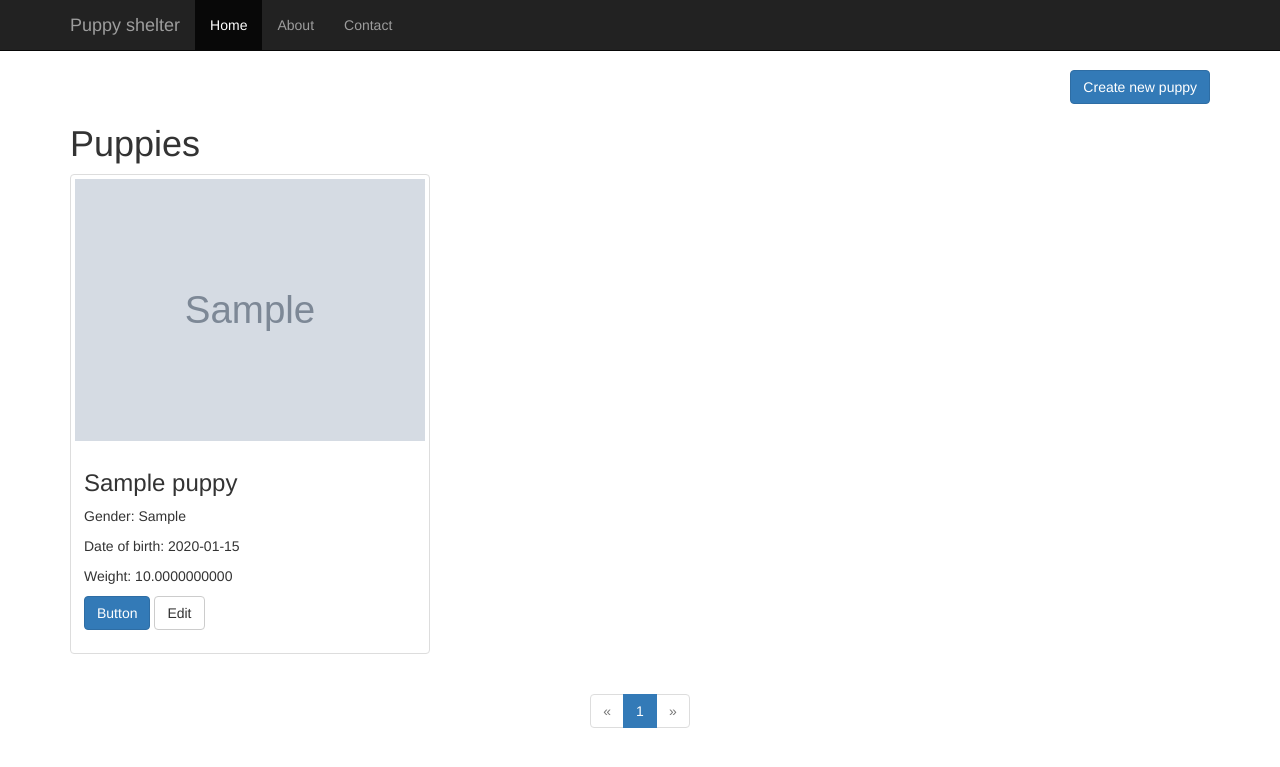
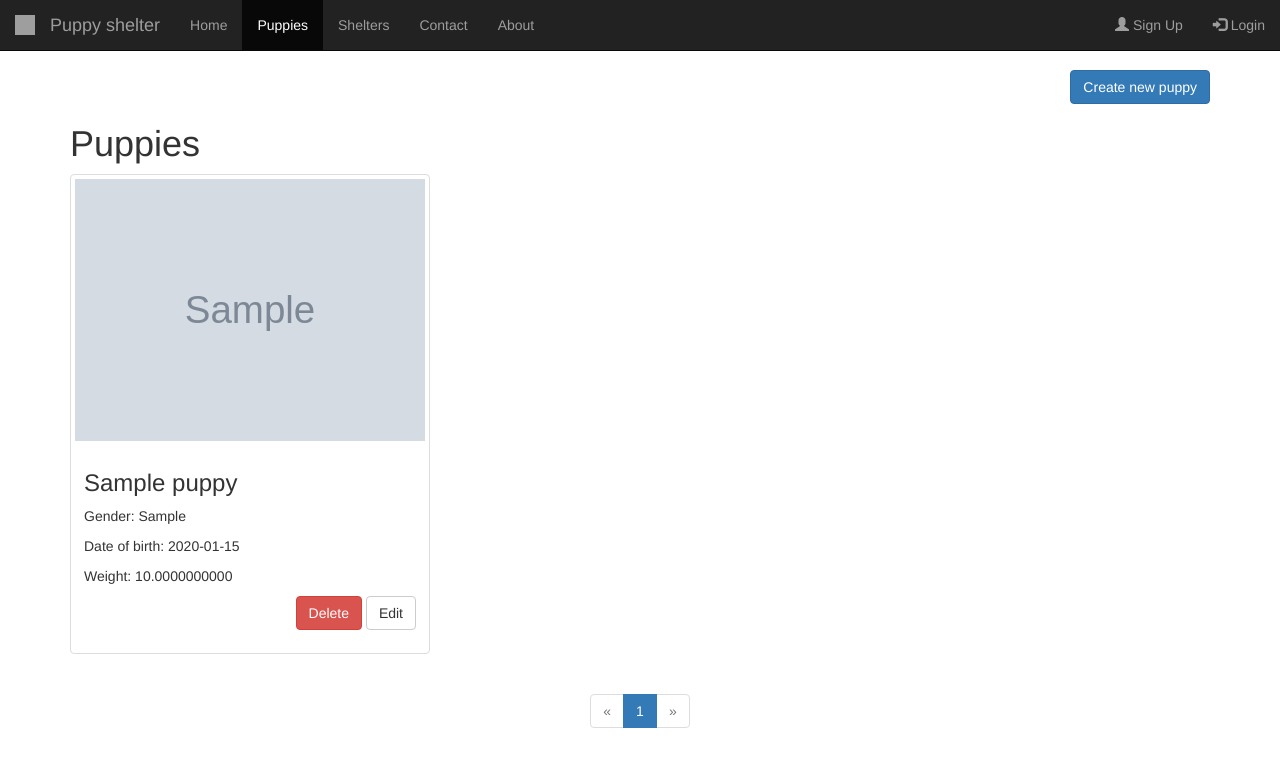
Before and after one commit to iraquitan/udacity-fsnd-puppy-shelter, a Flask app: page /puppies in a window 1280 px wide. Shown: the top 767 px of the page. Run offline with Flask 2, Linux system fonts and the light colour scheme; tables that the repository leaves empty hold one stand-in row (values such as "Sample post"); grey boxes marked "Sample" are stand-in pictures; some libraries are stand-ins or nearby versions; grey boxes are pictures that could not be loaded.

Commit message:
fix: Now extends from base.html and minor template changes

```diff
--- a/templates/puppies.html
+++ b/templates/puppies.html
@@ -1,43 +1,6 @@
-<!DOCTYPE html>
-<html lang="en">
-<head>
-    <meta charset="utf-8">
-    <meta http-equiv="X-UA-Compatible" content="IE=edge">
-    <meta name="viewport" content="width=device-width, initial-scale=1">
-    <!-- The above 3 meta tags *must* come first in the head; any other head content must come *after* these tags -->
-    <meta name="description" content="">
-    <meta name="author" content="Iraquitan Cordeiro Filho">
-    <link rel="icon" href="../../static/favicon.ico">
-
-    <title>Puppies</title>
-
-    <!-- Bootstrap core CSS -->
-    <link href="../../static/css/bootstrap.min.css" rel="stylesheet">
-
-    <!-- Custom styles for this template -->
-    <link href="../../static/starter-template.css" rel="stylesheet">
-</head>
-<body>
-<nav class="navbar navbar-inverse navbar-fixed-top">
-      <div class="container">
-        <div class="navbar-header">
-          <button type="button" class="navbar-toggle collapsed" data-toggle="collapse" data-target="#navbar" aria-expanded="false" aria-controls="navbar">
-            <span class="sr-only">Toggle navigation</span>
-            <span class="icon-bar"></span>
-            <span class="icon-bar"></span>
-            <span class="icon-bar"></span>
-          </button>
-          <a class="navbar-brand" href="#">Puppy shelter</a>
-        </div>
-        <div id="navbar" class="collapse navbar-collapse">
-          <ul class="nav navbar-nav">
-            <li class="active"><a href="#">Home</a></li>
-            <li><a href="#about">About</a></li>
-            <li><a href="#contact">Contact</a></li>
-          </ul>
-        </div><!--/.nav-collapse -->
-      </div>
-</nav>
+{% extends 'base.html' %}
+{% set active_page = 'puppies' %}
+{% block content %}
 {% with messages = get_flashed_messages() %}
 {% if messages %}
     <div class="alert alert-success alert-dismissible" role="alert">
@@ -64,13 +27,16 @@
             {% for p in puppies %}
               <div class="col-sm-6 col-md-4">
                 <div class="thumbnail">
-                  <img src="{{ p.profile.picture }}" alt="{{ p.name }}">
+                  <a href="{{ url_for('puppy_profile', puppy_id=p.id) }}"><img src="{{ p.profile.picture }}" alt="{{ p.name }}"></a>
                   <div class="caption">
                     <h3>{{ p.name }}</h3>
                     <p>Gender: {{ p.gender }}</p>
                     <p>Date of birth: {{ p.dateOfBirth }}</p>
                     <p>Weight: {{ p.weight }}</p>
-                    <p><a href="#" class="btn btn-primary" role="button">Button</a> <a href="{{ url_for('edit_puppy', puppy_id=p.id) }}" class="btn btn-default" role="button">Edit</a></p>
+                    <p class="text-right">
+                        <a href="{{ url_for('delete_puppy', puppy_id=p.id) }}" class="btn btn-danger" role="button">Delete</a>
+                        <a href="{{ url_for('edit_puppy', puppy_id=p.id) }}" class="btn btn-default" role="button">Edit</a>
+                    </p>
                   </div>
                 </div>
               </div>
@@ -113,14 +79,5 @@
           {% endif %}
       </ul>
     </nav>
-
 </div><!-- /.container -->
-
-<!-- Bootstrap core JavaScript
-    ================================================== -->
-    <!-- Placed at the end of the document so the pages load faster -->
-    <script src="https://ajax.googleapis.com/ajax/libs/jquery/1.11.3/jquery.min.js"></script>
-    <script>window.jQuery || document.write('<script src="../../assets/js/vendor/jquery.min.js"><\/script>')</script>
-    <script src="../../static/js/bootstrap.min.js"></script>
-</body>
-</html>
+{% endblock %}
```
